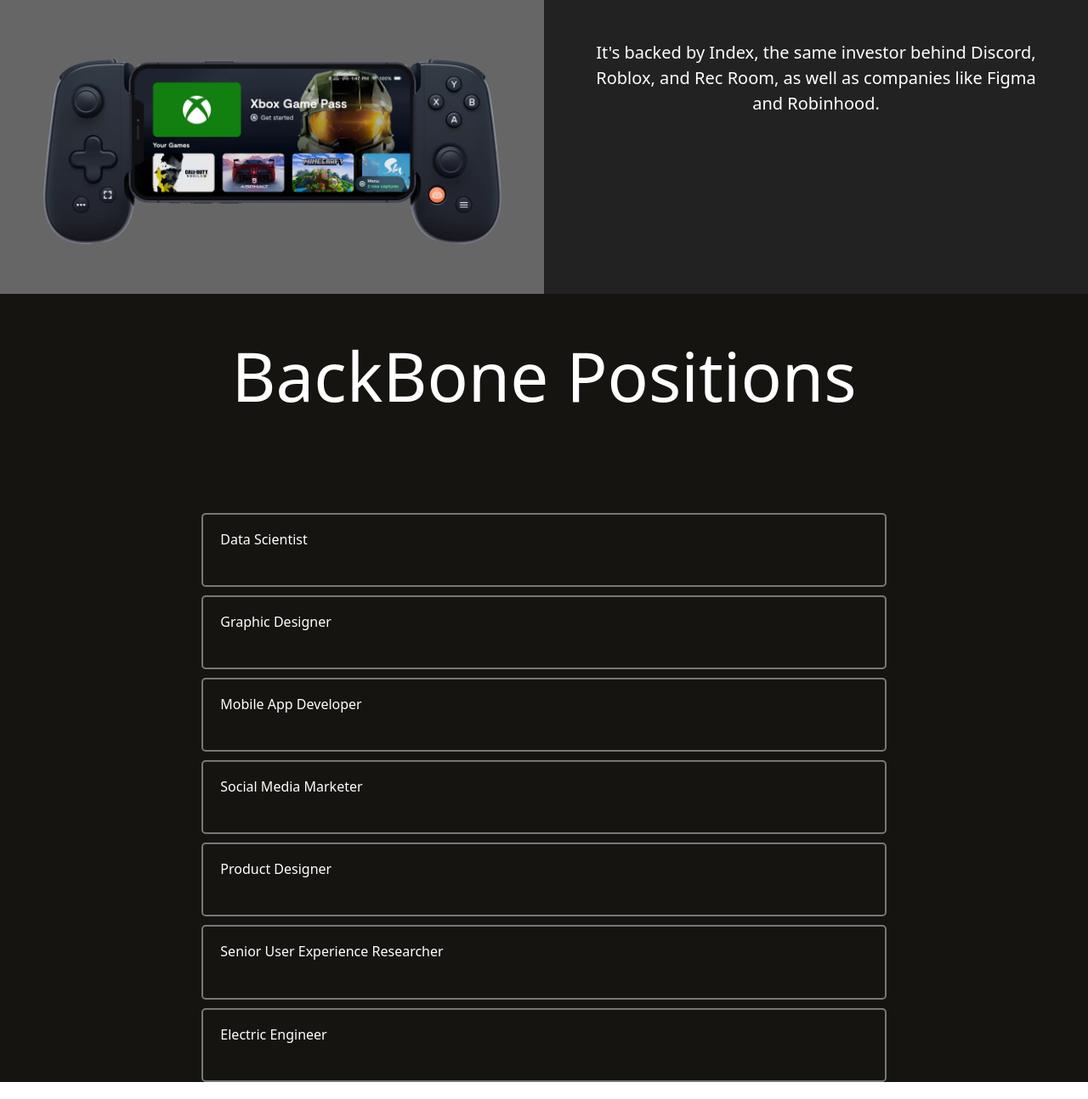
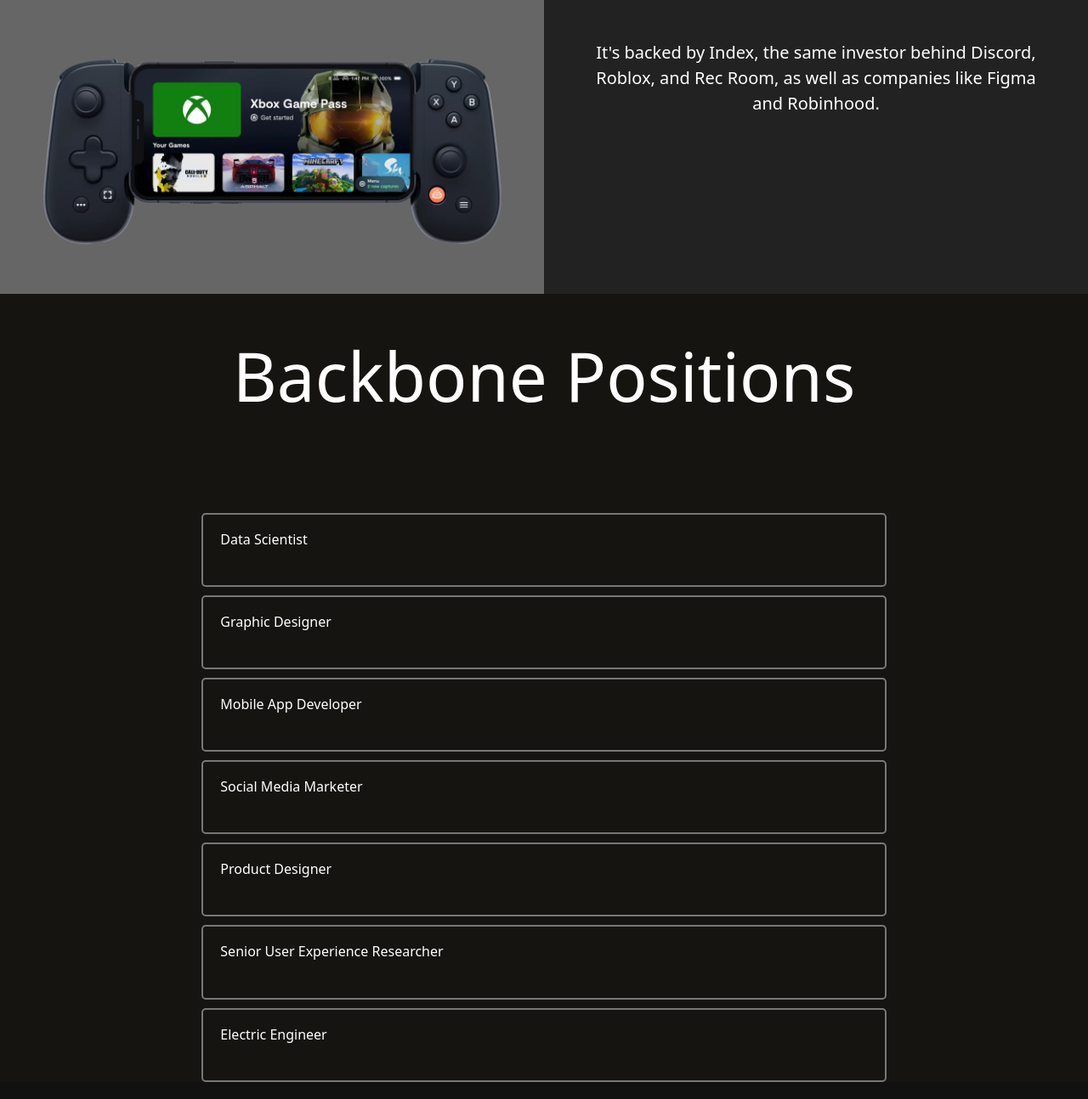
Before and after one commit to alentheguy/backbonejobapp2, a Django app: page /core/ in a window 1280 px wide. Shown: the part 694-1988 px from the top of the page at 85% size. Run offline with Django 4.2, Linux system fonts and the light colour scheme.

Commit message:
fixed the base generic color scheme

```diff
--- a/core/templates/base_generic.html
+++ b/core/templates/base_generic.html
@@ -48,7 +48,7 @@
     }
   </style>
   <body>
-    <div class="container-fluid" style="background-color: #151411; color: #fff; min-height: 200vh;">
+    <div class="container-fluid" style="background-color: #151411; color: #fff; min-heigth: 120vh; box-sizing: border-box;">
       {% block content %}
       {% endblock %}
     </div>
--- a/core/templates/index.html
+++ b/core/templates/index.html
@@ -33,10 +33,10 @@
     </div>
     <div class="container text-center">
         <div class="row">
-            <h1 class="display-1 p-5">BackBone Positions</h1>
+            <h1 class="display-1 p-5">Backbone Positions</h1>
         </div>
     </div>
-    <div class="row justify-content-center" style="margin-bottom: 1.25rem;">
+    <div class="row justify-content-center">
         <div class="col-8" style>
             <div class="container d-flex justify-content-center">
                 <ul class="list-group mt-5 text-white">
```
Also changed, not shown: core/templates/application.html (+8 -7 lines).
